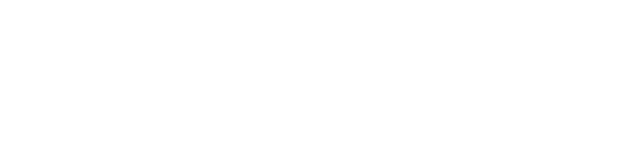
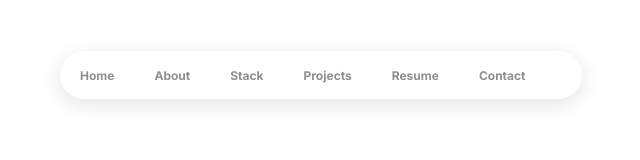
Before and after one commit to hksaini22304/htdocs, a plain HTML site: page beautygal.html in a window 1280 px wide. Shown: the whole page, without its empty margins (319-959 px from the left). Drawn offline with Linux system fonts and the light colour scheme.

Commit message:
Added nav bar and heading information to beautygal.html file

```diff
--- a/beautygal.html
+++ b/beautygal.html
@@ -0,0 +1,27 @@
+<!DOCTYPE html>
+<html lang="en">
+<head>
+    <meta charset="UTF-8">
+    <meta name="viewport" content="width=device-width, initial-scale=1.0">
+    <title>My Web Page</title>
+    <link rel="stylesheet" href="styles.css">
+    <link
+href="https://fonts.googleapis.com/css2?family=Public+Sans:wght@400;500;600;700&family=Inter:wght@400;700&family=PT+Serif:ital,wght@1,700&family=Manrope:wght@600&display=swap"
+rel="stylesheet"
+/>
+
+<title>Harjot Kaur Saini - Projects Home </title>
+
+
+<header class="main-nav">
+    <nav class="nav-container">
+      <ul class="nav-list">
+        <li><a href="#home" class="nav-link">Home</a></li>
+        <li><a href="#about" class="nav-link">About</a></li>
+        <li><a href="#stack" class="nav-link">Stack</a></li>
+        <li><a href="projects/projectshome.html" class="nav-link">Projects</a></li>
+        <li><a href="resume/resumepage.html" class="nav-link">Resume</a></li>
+        <li><a href="#contact" class="nav-link">Contact</a></li>
+      </ul>
+    </nav>
+</header>
```
Also changed, not shown: index.html (+2 -2 lines).
